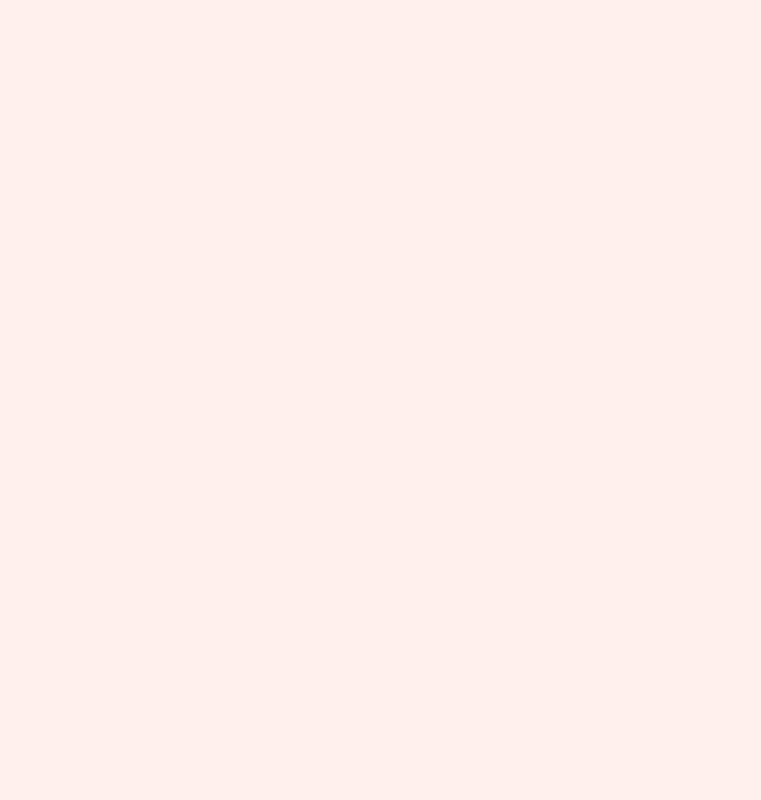
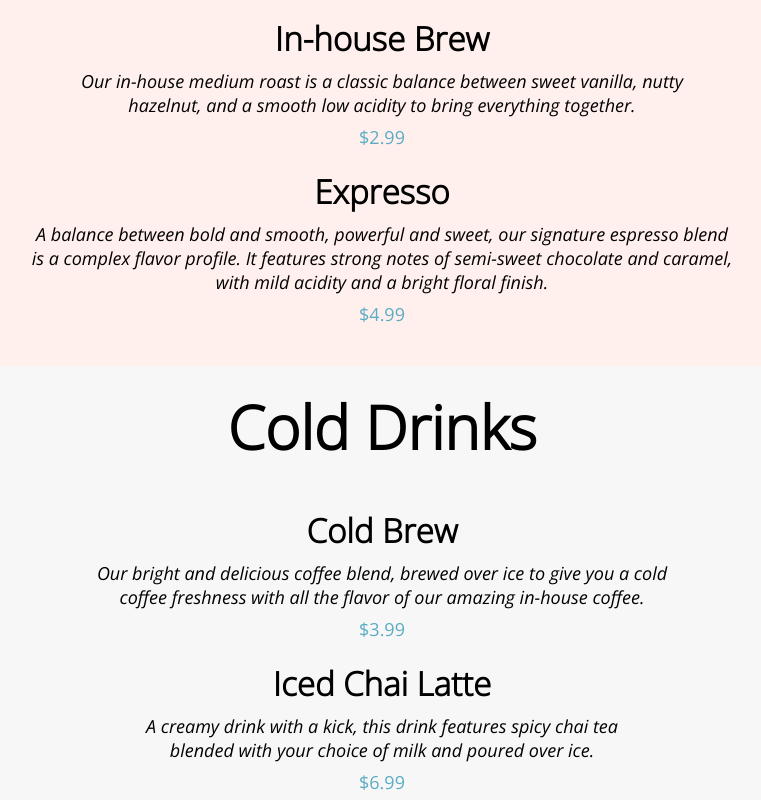
Before and after one commit to matthewjung04/portfolio-coffee-shop, a React (Vite) app: page /menu in a window 1280 px wide. Shown: the part 880-1680 px from the top of the page, without its empty margins (258-1019 px from the left). Before the commit the page ends 800 px from the top, so only its background shows below. Built offline with nearby package versions, Linux system fonts and the light colour scheme.

Commit message:
menu page complete

```diff
--- a/src/pages/MenuPage/MenuPage.jsx
+++ b/src/pages/MenuPage/MenuPage.jsx
@@ -16,6 +16,25 @@ function MenuPage() {
         <Link className='menu__nav__links'>COLD DRINKS</Link>
         <Link className='menu__nav__links'>PASTERIES</Link>
       </article>
+      <article>
+        {
+          menuItems.map((menu) => (
+            <div id={menu.type} className='menu__items'>
+              <h1 className='menu__items__title'>{menu.type}</h1>
+              <div className='menu__items__block'>
+                <h2 className='menu__items__block__name'>{menu.items[0].name}</h2>
+                <p className='menu__items__block__desc'>{menu.items[0].description}</p>
+                <p className='menu__items__block__price'>{menu.items[0].price}</p>
+              </div>
+              <div className='menu__items__block'>
+                <h2 className='menu__items__block__name'>{menu.items[1].name}</h2>
+                <p className='menu__items__block__desc'>{menu.items[1].description}</p>
+                <p className='menu__items__block__price'>{menu.items[1].price}</p>
+              </div>
+            </div>
+          ))
+        }
+      </article>
     </section>
   )
 }
--- a/src/pages/MenuPage/MenuPage.scss
+++ b/src/pages/MenuPage/MenuPage.scss
@@ -2,6 +2,10 @@
 @use '../../styles/partials/fonts' as *;
 @use '../../styles/partials/mixins' as *;
 @use '../../styles/partials/variables' as *;
+
+#Cold\ Drinks {
+  background-color: $Light-Gray;
+}
 
 .menu {
   &__hero {
@@ -63,4 +67,44 @@
 
     }
   }
+
+  &__items {
+    padding-bottom: 2.5rem;
+    display: flex;
+    flex-direction: column;
+    align-items: center;
+
+    &__title {
+      @include header-font;
+      margin: 0;
+      margin: 1.25rem 0;
+    }
+
+    &__block {
+      display: flex;
+      flex-direction: column;
+      align-items: center;
+
+      &__name {
+        @include subheader_font;
+        margin: 0;
+        margin-top: 1.25rem;
+      }
+
+      &__desc {
+        @include paragraph-italic-font;
+        text-align: center;
+
+        width: 55%;
+        margin: 0;
+        margin: 0.5rem 0;
+      }
+
+      &__price {
+        margin: 0;
+        color: $Nitro-Blue;
+      }
+
+    }
+  }
 }
```
